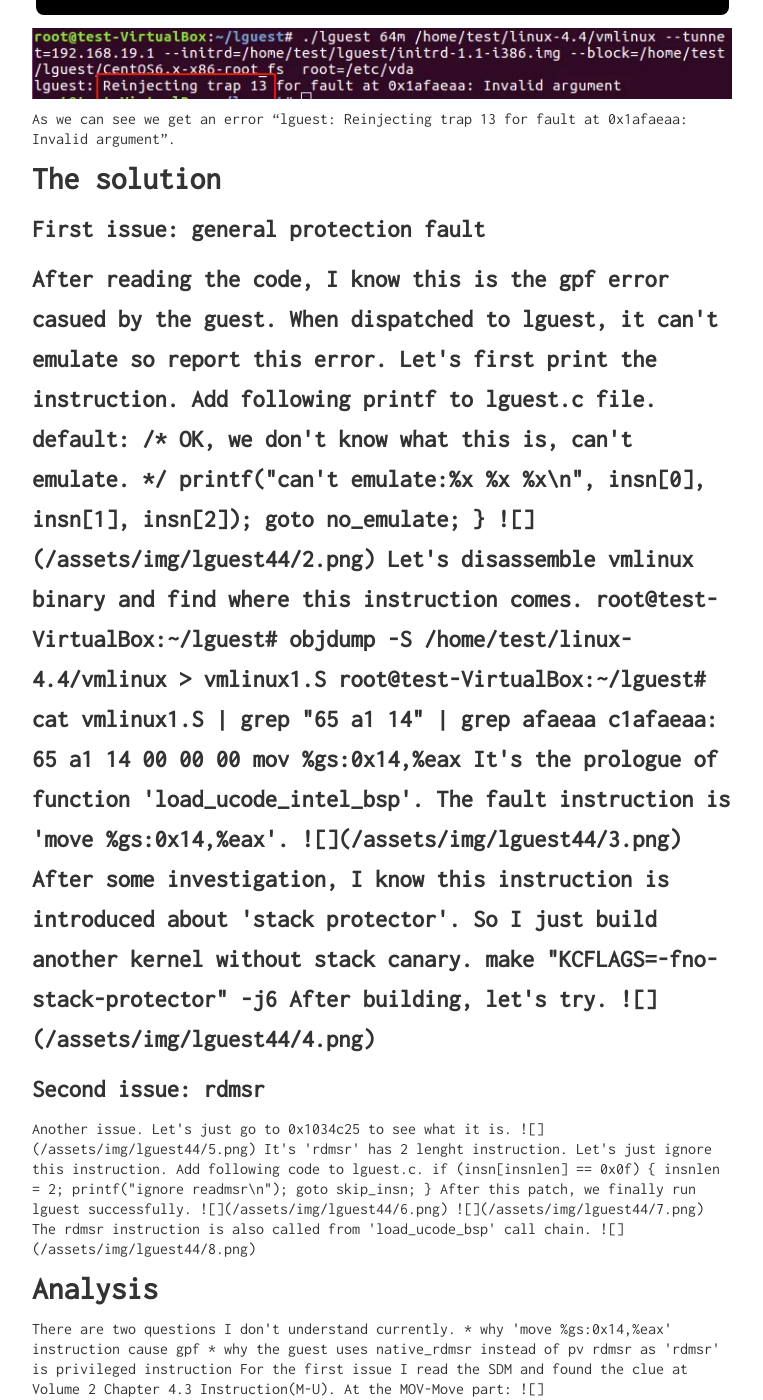
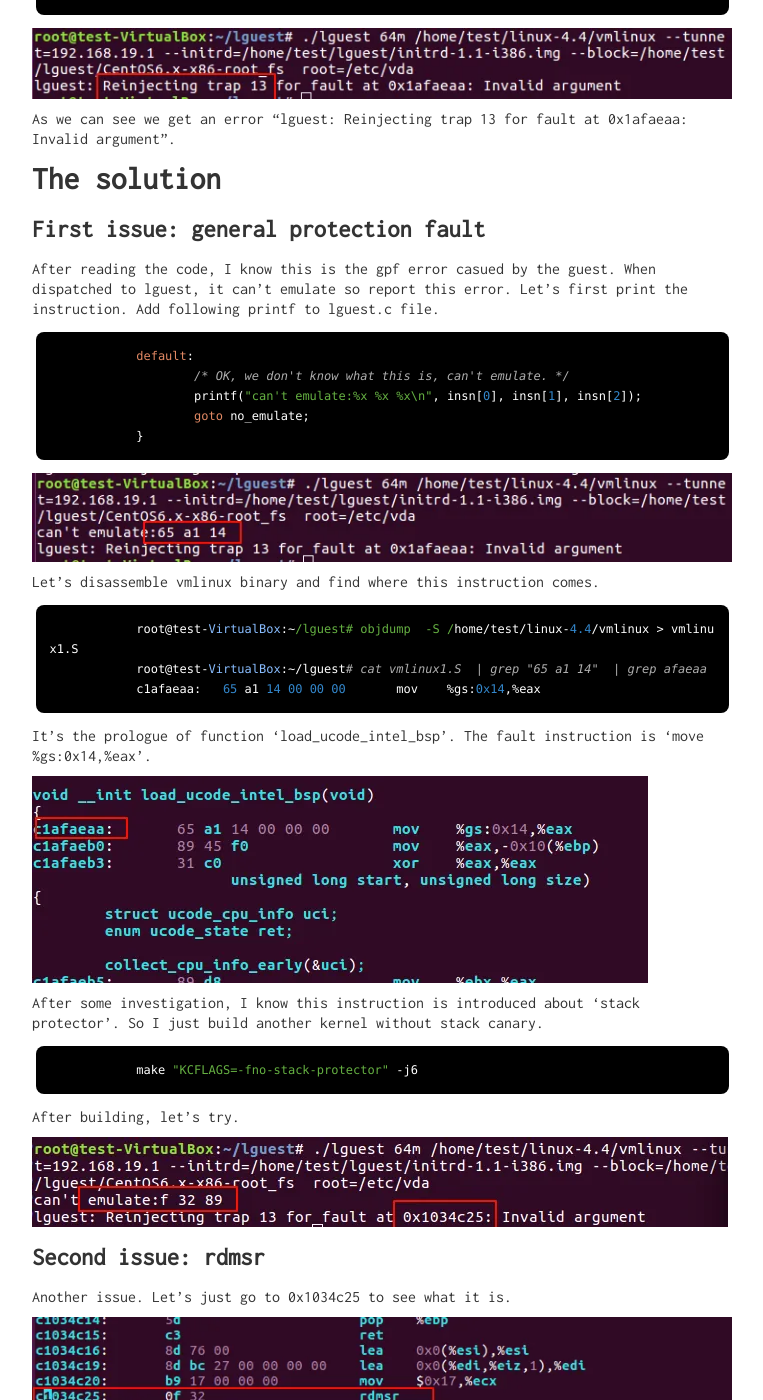
Before and after one commit to terenceli/terenceli.github.com, a Jekyll site: the page built from _posts/2024-09-08-lguest-44.md, in a window 1280 px wide and 1400 px high, scrolled down 1380 px. Shown: the whole window, without its empty margins (258-1021 px from the left). Built offline with Jekyll 4.4.1, drawn with Linux system fonts in a browser that asks for light colours; comment, search, counter and statistics services are not loaded; some of the changed text lies outside the part shown.

Commit message:
fix format

```diff
--- a/_posts/2024-09-08-lguest-44.md
+++ b/_posts/2024-09-08-lguest-44.md
@@ -64,7 +64,7 @@ As we can see we get an error "lguest: Reinjecting trap 13 for fault at 0x1afaea
 
 <h2> The solution </h2>
 
-<h3> First issue: general protection fault <h3>
+<h3> First issue: general protection fault </h3>
 
 After reading the code, I know this is the gpf error casued by the guest. When dispatched to lguest, it can't emulate so report this error.
 Let's first print the instruction. Add following printf to lguest.c file.
```
